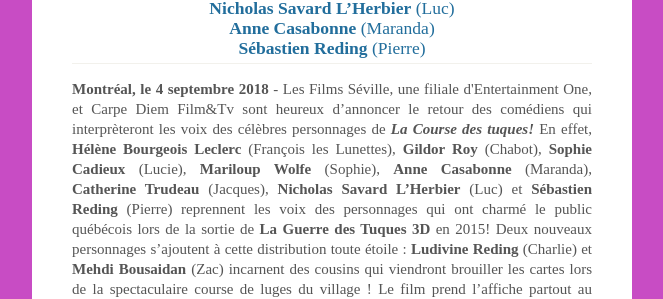
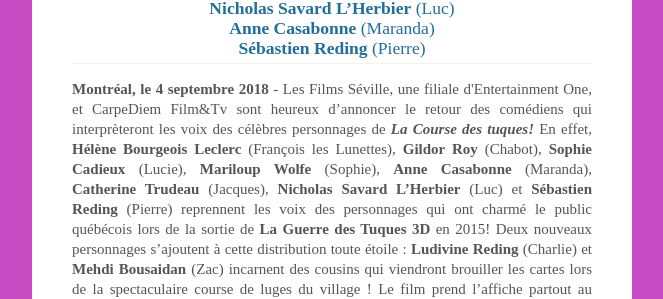
Before and after one commit to graphismatique/mfp, a Jekyll site: the page LaCourseDesTuques/DevoilementVoix/index.html, which Jekyll copies as it is, in a window 1280 px wide and 900 px high, scrolled down 1092 px. Shown: the part 179-478 px from the top of the window, without its empty margins (308-971 px from the left). Built offline with Jekyll 4.4.1, drawn with Linux system fonts in a browser that asks for light colours.

Commit message:
Update index.html

```diff
--- a/LaCourseDesTuques/DevoilementVoix/index.html
+++ b/LaCourseDesTuques/DevoilementVoix/index.html
@@ -247,7 +247,7 @@
                                     <h3>réalisation <b>Benoit Godbout</b> / coréalisation <b>François Brisson</b><br>consultant à la réalisation <b>Jean-François Pouliot</b> <br>produit par <b>Marie-Claude Beauchamp</b> (CarpeDiem Film&TV)</h3>
                                     <h3>Avec les voix de <br><b>Hélène Bourgeois Leclerc</b> (François les Lunettes) <br><b>Ludivine Reding</b> (Charlie) <br><b>Mehdi Bousaidan</b> (Zac)<br><b>Gildor Roy</b> (Chabot)<br><b>Sophie Cadieux</b> (Lucie)<br><b>Mariloup Wolfe</b> (Sophie)<br><b>Catherine Trudeau</b> (Jacques)<br><b>Nicholas Savard L’Herbier</b> (Luc)<br><b>Anne Casabonne</b> (Maranda) <br><b>Sébastien Reding</b> (Pierre)</h3>
                                     <hr>
-                                    <p><b>Montréal, le 4 septembre 2018</b> - Les Films Séville, une filiale d'Entertainment One, et Carpe Diem Film&Tv sont heureux d’annoncer le retour des comédiens qui interprèteront les voix des célèbres personnages de <b><i>La Course des tuques!</i></b> En effet, <b>Hélène Bourgeois Leclerc</b> (François les Lunettes), <b>Gildor Roy</b> (Chabot), <b>Sophie Cadieux</b> (Lucie), <b>Mariloup Wolfe</b> (Sophie), <b>Anne Casabonne</b> (Maranda), <b>Catherine Trudeau</b> (Jacques), <b>Nicholas Savard L’Herbier</b> (Luc) et <b>Sébastien Reding</b> (Pierre) reprennent les voix des personnages qui ont charmé le public québécois lors de la sortie de <b>La Guerre des Tuques 3D</b> en 2015! Deux nouveaux personnages s’ajoutent à cette distribution toute étoile : <b>Ludivine Reding</b> (Charlie) et <b>Mehdi Bousaidan</b> (Zac) incarnent des cousins qui viendront brouiller les cartes lors de la spectaculaire course de luges du village ! Le film prend l’affiche partout au Québec le 7 décembre prochain.</p>
+                                    <p><b>Montréal, le 4 septembre 2018</b> - Les Films Séville, une filiale d'Entertainment One, et CarpeDiem Film&Tv sont heureux d’annoncer le retour des comédiens qui interprèteront les voix des célèbres personnages de <b><i>La Course des tuques!</i></b> En effet, <b>Hélène Bourgeois Leclerc</b> (François les Lunettes), <b>Gildor Roy</b> (Chabot), <b>Sophie Cadieux</b> (Lucie), <b>Mariloup Wolfe</b> (Sophie), <b>Anne Casabonne</b> (Maranda), <b>Catherine Trudeau</b> (Jacques), <b>Nicholas Savard L’Herbier</b> (Luc) et <b>Sébastien Reding</b> (Pierre) reprennent les voix des personnages qui ont charmé le public québécois lors de la sortie de <b>La Guerre des Tuques 3D</b> en 2015! Deux nouveaux personnages s’ajoutent à cette distribution toute étoile : <b>Ludivine Reding</b> (Charlie) et <b>Mehdi Bousaidan</b> (Zac) incarnent des cousins qui viendront brouiller les cartes lors de la spectaculaire course de luges du village ! Le film prend l’affiche partout au Québec le 7 décembre prochain.</p>
                                     <p>Premier long-métrage du réalisateur <b>Benoit Godbout</b> (Les Grandes Gueules s’animent, Pérusse Cité, Toupie et Binou, Vie de Quartier, Les Mini-Tuques), le film est co-réalisé par <b>François Brisson</b> (Arsène Lupin, Inuk), appuyé de <b>Jean-François Pouliot</b> (La Grande Séduction) à titre de consultant à la réalisation et à la direction photo et produit par <b>Marie-Claude Beauchamp</b> (CarpeDiem Film&TV).</p>
                                     <p>Le film est en production depuis plusieurs mois dans les studios de Singing Frog à Montréal où plus de 100 artistes contribuent par leur talent à mettre en images cette toute nouvelle histoire. Rappelons que La Guerre des Tuques 3D a récolté plusieurs prix et honneurs ainsi que de multiples nominations tant au Canada qu’à l’étranger. Gagnant de tous les prix récompensant le meilleur box-office canadien en 2015, le film a été vendu dans plus de 120 pays à l’international et il a connu un immense succès avec 7 millions de dollars au box-office en Chine, entre autres.</p>
                                     <hr>
```
